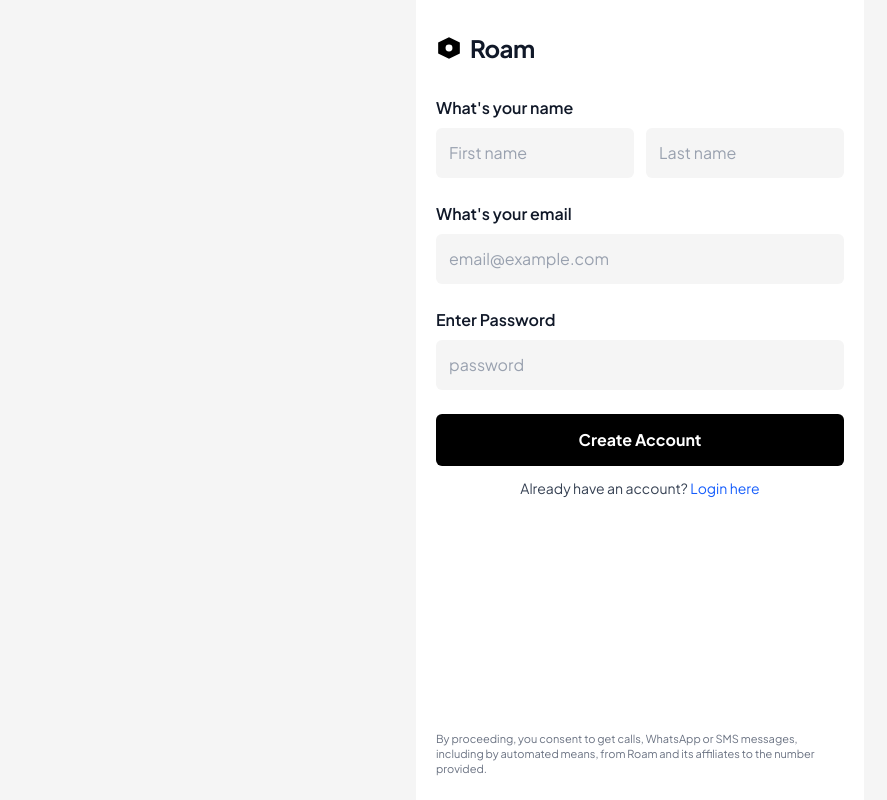
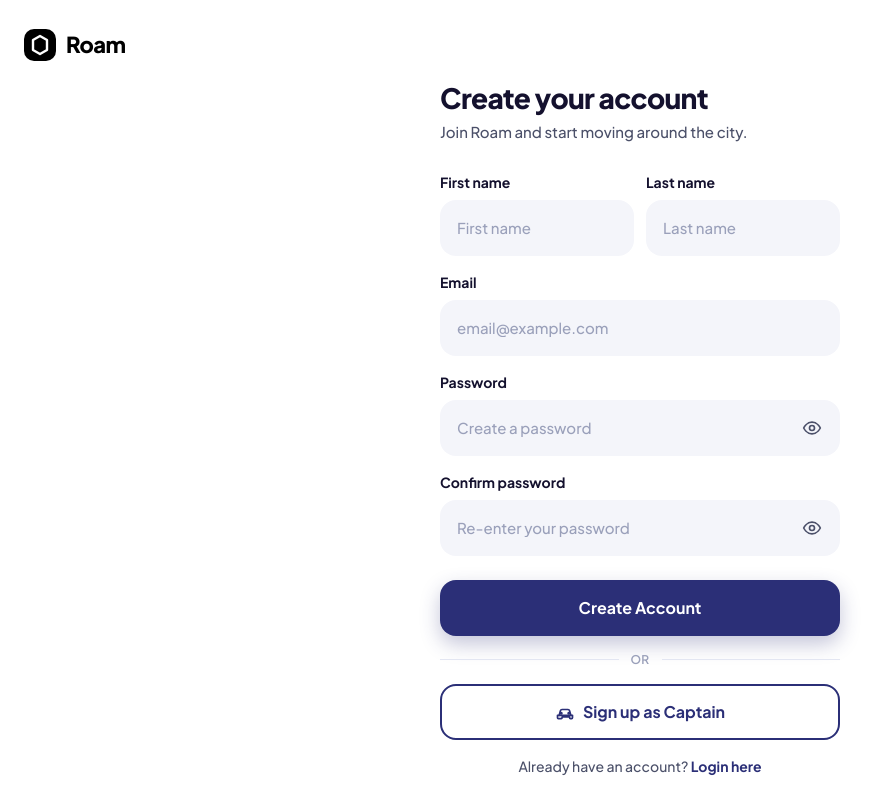
Before and after one commit to 26-Shiv-Gupta/Roam, a React (Vite) app in the folder Frontend/: page /user-register in a window 1280 px wide. Shown: the whole page, without its empty margins (0-887 px from the left). Built offline with nearby package versions, Linux system fonts and the light colour scheme; no server answers.

Commit message:
Update UserRegister.jsx Ui and some changes in others

```diff
--- /dev/null
+++ b/Frontend/src/components/FormField.jsx
@@ -0,0 +1,85 @@
+import React, { useId, useState } from 'react'
+
+// Labelled input in the Roam style. type="password" gets a show/hide toggle.
+const FormField = ({
+  label,
+  type = 'text',
+  value,
+  onChange,
+  placeholder,
+  autoComplete,
+  error,
+  className = '',
+  ...rest
+}) => {
+  const id = useId()
+  const [show, setShow] = useState(false)
+  const isPassword = type === 'password'
+
+  return (
+    <div className={`flex min-w-0 flex-col gap-2 ${className}`}>
+      {label && (
+        <label htmlFor={id} className="text-sm font-bold text-[#14112E]">
+          {label}
+        </label>
+      )}
+
+      <div className="relative">
+        <input
+          id={id}
+          type={isPassword && show ? 'text' : type}
+          value={value}
+          onChange={onChange}
+          placeholder={placeholder}
+          autoComplete={autoComplete}
+          aria-invalid={!!error}
+          className={`h-14 w-full rounded-2xl border bg-[#F4F5FA] px-4 text-[15px] font-medium text-[#14112E] outline-none transition placeholder:text-[#9AA0BA] focus:bg-white focus:ring-4 focus:ring-[#2B2F77]/15 ${
+            error ? 'border-red-500' : 'border-transparent focus:border-[#2B2F77]'
+          } ${isPassword ? 'pr-14' : ''}`}
+          {...rest}
+        />
+
+        {isPassword && (
+          <button
+            type="button"
+            onClick={() => setShow((s) => !s)}
+            aria-label={show ? 'Hide password' : 'Show password'}
+            className="absolute right-1.5 top-1/2 flex h-11 w-11 -translate-y-1/2 items-center justify-center rounded-xl text-[#4B5069] hover:text-[#2B2F77]"
+          >
+            <svg
+              aria-hidden="true"
+              width="20"
+              height="20"
+              viewBox="0 0 24 24"
+              fill="none"
+              stroke="currentColor"
+              strokeWidth="2"
+              strokeLinecap="round"
+              strokeLinejoin="round"
+            >
+              {show ? (
+                <>
+                  <path d="M17.94 17.94A10.9 10.9 0 0 1 12 19c-6.5 0-10-7-10-7a18.5 18.5 0 0 1 4.06-5.06M9.9 4.24A10.4 10.4 0 0 1 12 4c6.5 0 10 7 10 7a18.5 18.5 0 0 1-2.16 3.19M14.12 14.12a3 3 0 1 1-4.24-4.24" />
+                  <path d="M2 2l20 20" />
+                </>
+              ) : (
+                <>
+                  <path d="M2 12s3.5-7 10-7 10 7 10 7-3.5 7-10 7S2 12 2 12z" />
+                  <circle cx="12" cy="12" r="3" />
+                </>
+              )}
+            </svg>
+          </button>
+        )}
+      </div>
+
+      {error && (
+        <p role="alert" className="text-xs font-semibold text-red-600">
+          {error}
+        </p>
+      )}
+    </div>
+  )
+}
+
+export default FormField
--- /dev/null
+++ b/Frontend/src/components/UserRoamLogo.jsx
@@ -0,0 +1,43 @@
+import React from 'react'
+import { useEffect } from 'react'
+import { useState } from 'react'
+
+const UserRoamLogo = ({ className = '' }) => {
+    const [stroke, setStroke] = useState('#fff')
+
+    useEffect (() => {
+        if(className === '#fff') {
+            setStroke('#000')
+        } else {
+            setStroke('#fff')
+        }
+    }, [className])
+    return (
+        <div className="absolute left-6 top-7">
+            <div className={`flex items-center gap-2.5`}>
+                <svg
+                    aria-hidden="true"
+                    width="32"
+                    height="32"
+                    viewBox="0 0 32 32"
+                    fill={`${className}`}
+                    xmlns="http://www.w3.org/2000/svg"
+                >
+                    <rect width="32" height="32" rx="10"/>
+                    <path
+                        d="M16 7L23 11V21L16 25L9 21V11Z"
+                        stroke={`${stroke}`}
+                        strokeWidth="2.4"
+                        fill={`${className}`}
+                        strokeLinejoin="round"
+                    />
+                </svg>
+                <span className={`text-[22px] font-extrabold tracking-tight text-[${className}]`}>
+                    Roam
+                </span>
+            </div>
+        </div>
+    )
+}
+
+export default UserRoamLogo
--- a/Frontend/src/pages/Start.jsx
+++ b/Frontend/src/pages/Start.jsx
@@ -1,10 +1,9 @@
 import React from 'react'
-// import RoamLogo from '../components/RoamLogo'
-import CityIllustration from '../components/CityIllustration'
 import { Link } from 'react-router-dom'
 import PaginationDots from '../components/Paginationdots'
 import { useState, useRef, useEffect } from 'react'
 import backgroundImage from '../assets/Roam_background_img.png'
+import UserRoamLogo from '../components/UserRoamLogo'
 
 const Start = () => {
 
@@ -59,10 +58,10 @@ const Start = () => {
     <div className="flex h-dvh w-full justify-center overflow-hidden bg-[#14112E] font-sans">
       {/* Mobile frame: capped width on large screens, full viewport on phones */}
       <div className="relative flex h-dvh w-full max-w-md flex-col overflow-hidden bg-white">
-        {/* Hero */}
+        {/* Logo */}
         <div className="relative min-h-0 flex-1 overflow-hidden bg-[#1E1B4B]">
-          <img src={backgroundImage} />
-          <div className="absolute left-6 top-7">
+          <img src={backgroundImage} alt='Background-image' />
+          {/* <div className="absolute left-6 top-7">
             <div className={`flex items-center gap-2.5`}>
               <svg
                 aria-hidden="true"
@@ -84,7 +83,8 @@ const Start = () => {
                 Roam
               </span>
             </div>
-          </div>
+          </div> */}
+          <UserRoamLogo className='#fff' />
         </div>
 
         {/* Bottom sheet */}
--- a/Frontend/src/pages/UserRegister.jsx
+++ b/Frontend/src/pages/UserRegister.jsx
@@ -1,34 +1,58 @@
-import React, { useContext } from 'react'
-import { useState } from 'react';
-import { Link, useNavigate } from 'react-router-dom';
-import axios from 'axios';
-import { UserDataContext } from '../context/UserContext';
+import React, { useState } from 'react'
+import { Link, useNavigate } from 'react-router-dom'
+import UserRoamLogo from '../components/UserRoamLogo'
+import FormField from '../components/FormField'
+import axios from 'axios'
+import { useContext } from 'react'
+import { UserDataContext } from '../context/UserContext'
 
 const UserRegister = () => {
+  const [form, setForm] = useState({
+    firstName: '',
+    lastName: '',
+    email: '',
+    password: '',
+    confirmPassword: '',
+  })
+  const [errors, setErrors] = useState({})
 
-  const [firstname, setFirstname] = useState('');
-  const [lastname, setLastname] = useState('');
-  const [email, setEmail] = useState('');
-  const [password, setPassword] = useState('');
-  const {user, setUser} = useContext(UserDataContext)
-
+  const { user, setUser } = useContext(UserDataContext);
   const navigate = useNavigate();
 
-  const handleSubmit = async (e) => {
-    e.preventDefault();
+  const update = (key) => (e) => {
+    setForm((f) => ({ ...f, [key]: e.target.value }))
+    setErrors((er) => ({ ...er, [key]: undefined }))
+  }
+
+  const validate = () => {
+    const er = {}
+    if (!form.firstName.trim()) er.firstName = 'Enter your first name'
+    if (!/^\S+@\S+\.\S+$/.test(form.email)) er.email = 'Enter a valid email'
+    if (form.password.length < 6) er.password = 'Use at least 6 characters'
+    if (form.confirmPassword !== form.password)
+      er.confirmPassword = 'Passwords do not match'
+    setErrors(er)
+    return Object.keys(er).length === 0
+  }
+
+  const submitHandler = async (e) => {
+    e.preventDefault()
+    if (!validate()) return
 
     const newUser = {
-      'fullname': {
-        'firstname': firstname,
-        'lastname': lastname
+      fullname: {
+        firstname: form.firstName,
+        lastname: form.lastName
       },
-      'email':email,
-      'password': password
+      email: form.email,
+      password: form.password,
     }
 
-    const response = await axios.post(`${import.meta.env.VITE_BASE_URL}/users/register`, newUser);
+    console.log(newUser)
 
-    if(response.status === 201) {
+    const response = await axios.post(`http://localhost:3000/users/register`, newUser);
+
+    if (response.status === 201) {
       const data = response.data;
 
       setUser(data.user)
@@ -36,117 +60,131 @@ const UserRegister = () => {
       navigate('/home')
     }
 
-    setFirstname('');
-    setLastname('');
-    setEmail('');
-    setPassword('');
+    setForm({
+      firstName: '',
+      lastName: '',
+      email: '',
+      password: '',
+      confirmPassword: '',
+    })
   }
 
   return (
-    <div className="w-full min-h-screen bg-neutral-100 flex justify-center">
-      {/* Mobile frame: fills the viewport on phones, capped on larger screens */}
-      <div className="w-full max-w-md min-h-screen bg-white flex flex-col px-5 pt-8 pb-6">
-        {/* Logo */}
-        <div className="flex items-center gap-2 mb-8">
-          <svg
-            width="26"
-            height="26"
-            viewBox="0 0 24 24"
-            fill="none"
-            xmlns="http://www.w3.org/2000/svg"
-          >
-            <path d="M12 2L2 7v10l10 5 10-5V7L12 2z" fill="black" />
-            <circle cx="12" cy="12" r="3.2" fill="white" />
-          </svg>
-          <span className="text-2xl font-bold tracking-tight text-gray-900">
-            Roam
-          </span>
-        </div>
+    <div className="flex h-dvh w-full justify-center overflow-hidden bg-white font-sans">
+      {/* Plain white frame. Only the form area scrolls on short screens. */}
+      <div className="flex h-dvh w-full max-w-md flex-col overflow-hidden bg-white">
+        <div className="min-h-0 flex-1 overflow-y-auto px-6 pb-6 pt-7">
+          <UserRoamLogo className='#000' />
+          <div className='h-5'></div>
+          <h1 className="mt-8 text-[28px] font-extrabold leading-tight tracking-tight text-[#14112E]">
+            Create your account
+          </h1>
+          <p className="mt-1.5 text-[15px] font-medium text-[#4B5069]">
+            Join Roam and start moving around the city.
+          </p>
 
-        {/* Name */}
-        <form action="" onSubmit={handleSubmit}>
-          <label className="block text-base font-semibold text-gray-900 mb-2">
-            What's your name
-          </label>
+          <form onSubmit={submitHandler} noValidate className="mt-7 flex flex-col">
+            <div className="flex flex-col gap-4">
               <div className="flex gap-3">
-            <input
-              type="text"
+                <FormField
+                  label="First name"
+                  className="flex-1"
+                  placeholder="First name"
                   autoComplete="given-name"
-              placeholder="First name"
-              value={firstname}
-              onChange={(e) => { setFirstname(e.target.value) }}
-              className="w-1/2 rounded-md border border-transparent bg-neutral-100 px-3 py-3 text-base text-gray-900 placeholder-gray-400 outline-none focus:border-blue-500 focus:bg-white"
+                  value={form.firstName}
+                  onChange={update('firstName')}
+                  error={errors.firstName}
                 />
-            <input
-              type="text"
+                <FormField
+                  label="Last name"
+                  className="flex-1"
+                  placeholder="Last name"
                   autoComplete="family-name"
-              placeholder="Last name"
-              value={lastname}
-              onChange={(e) => { setLastname(e.target.value) }}
-              className="w-1/2 rounded-md border border-transparent bg-neutral-100 px-3 py-3 text-base text-gray-900 placeholder-gray-400 outline-none focus:border-blue-500 focus:bg-white"
+                  value={form.lastName}
+                  onChange={update('lastName')}
                 />
               </div>
 
-          {/* Email */}
-          <label
-            htmlFor="email"
-            className="block text-base font-semibold text-gray-900 mt-6 mb-2"
-          >
-            What's your email
-          </label>
-          <input
-            id="email"
+              <FormField
+                label="Email"
                 type="email"
-            inputMode="email"
+                placeholder="email@example.com"
                 autoComplete="email"
-            placeholder="email@example.com"
-            value={email}
-            onChange={(e) => { setEmail(e.target.value) }}
-            className="w-full rounded-md border border-transparent bg-neutral-100 px-3 py-3 text-base text-gray-900 placeholder-gray-400 outline-none focus:border-blue-500 focus:bg-white"
+                value={form.email}
+                onChange={update('email')}
+                error={errors.email}
               />
 
-          {/* Password */}
-          <label
-            htmlFor="password"
-            className="block text-base font-semibold text-gray-900 mt-6 mb-2"
-          >
-            Enter Password
-          </label>
-          <input
-            id="password"
+              <FormField
+                label="Password"
                 type="password"
+                placeholder="Create a password"
                 autoComplete="new-password"
-            placeholder="password"
-            value={password}
-            onChange={(e) => { setPassword(e.target.value) }}
-            className="w-full rounded-md border border-transparent bg-neutral-100 px-3 py-3 text-base text-gray-900 placeholder-gray-400 outline-none focus:border-blue-500 focus:bg-white"
+                value={form.password}
+                onChange={update('password')}
+                error={errors.password}
               />
 
-          {/* Submit */}
+              <FormField
+                label="Confirm password"
+                type="password"
+                placeholder="Re-enter your password"
+                autoComplete="new-password"
+                value={form.confirmPassword}
+                onChange={update('confirmPassword')}
+                error={errors.confirmPassword}
+              />
+            </div>
+
             <button
               type="submit"
-            className="mt-6 w-full rounded-md bg-black py-3.5 text-base font-bold text-white active:opacity-80 transition-opacity"
+              className="mt-6 flex h-14 w-full items-center justify-center rounded-2xl bg-[#2B2F77] text-base font-bold text-white shadow-[0_8px_20px_rgba(43,47,119,0.28)] transition hover:bg-[#3a3fa0] active:scale-[0.98]"
             >
               Create Account
             </button>
-        </form>
 
-        <p className="mt-3 text-center text-sm text-gray-700">
-          Already have an account?{" "}
-          <Link to='/user-login' className="text-blue-600 hover:underline">
+            <div className="my-4 flex items-center gap-3" aria-hidden="true">
+              <span className="h-px flex-1 bg-[#E3E6F2]" />
+              <span className="text-xs font-semibold uppercase tracking-wide text-[#9AA0BA]">
+                or
+              </span>
+              <span className="h-px flex-1 bg-[#E3E6F2]" />
+            </div>
+
+            <Link
+              to="/captain-register"
+              className="flex h-14 w-full items-center justify-center gap-2 rounded-2xl border-2 border-[#2B2F77] bg-white text-base font-bold text-[#2B2F77] transition hover:bg-[#F4F5FA] active:scale-[0.98]"
+            >
+              <svg
+                aria-hidden="true"
+                width="20"
+                height="20"
+                viewBox="0 0 24 24"
+                fill="none"
+                stroke="currentColor"
+                strokeWidth="2"
+                strokeLinecap="round"
+                strokeLinejoin="round"
+              >
+                <path d="M5 16l1.5-5.5A2 2 0 0 1 8.4 9h7.2a2 2 0 0 1 1.9 1.5L19 16" />
+                <path d="M3 16h18v3a1 1 0 0 1-1 1h-1.5a1 1 0 0 1-1-1v-1h-9v1a1 1 0 0 1-1 1H4a1 1 0 0 1-1-1z" />
+                <circle cx="7.5" cy="13.5" r="0.8" fill="currentColor" />
+                <circle cx="16.5" cy="13.5" r="0.8" fill="currentColor" />
+              </svg>
+              Sign up as Captain
+            </Link>
+
+            <p className="mt-4 text-center text-sm font-medium text-[#4B5069]">
+              Already have an account?{' '}
+              <Link to="/user-login" className="font-bold text-[#2B2F77] hover:underline">
                 Login here
               </Link>
             </p>
-
-        {/* Legal note pinned to the bottom */}
-        <p className="mt-auto pt-10 text-[11px] leading-snug text-gray-500">
-          By proceeding, you consent to get calls, WhatsApp or SMS messages,
-          including by automated means, from Roam and its affiliates to the
-          number provided.
-        </p>
+          </form>
         </div>
       </div>
-  );
+    </div>
+  )
 }
 
 export default UserRegister
```
Lines whose indentation alone changed are shown as unchanged.
